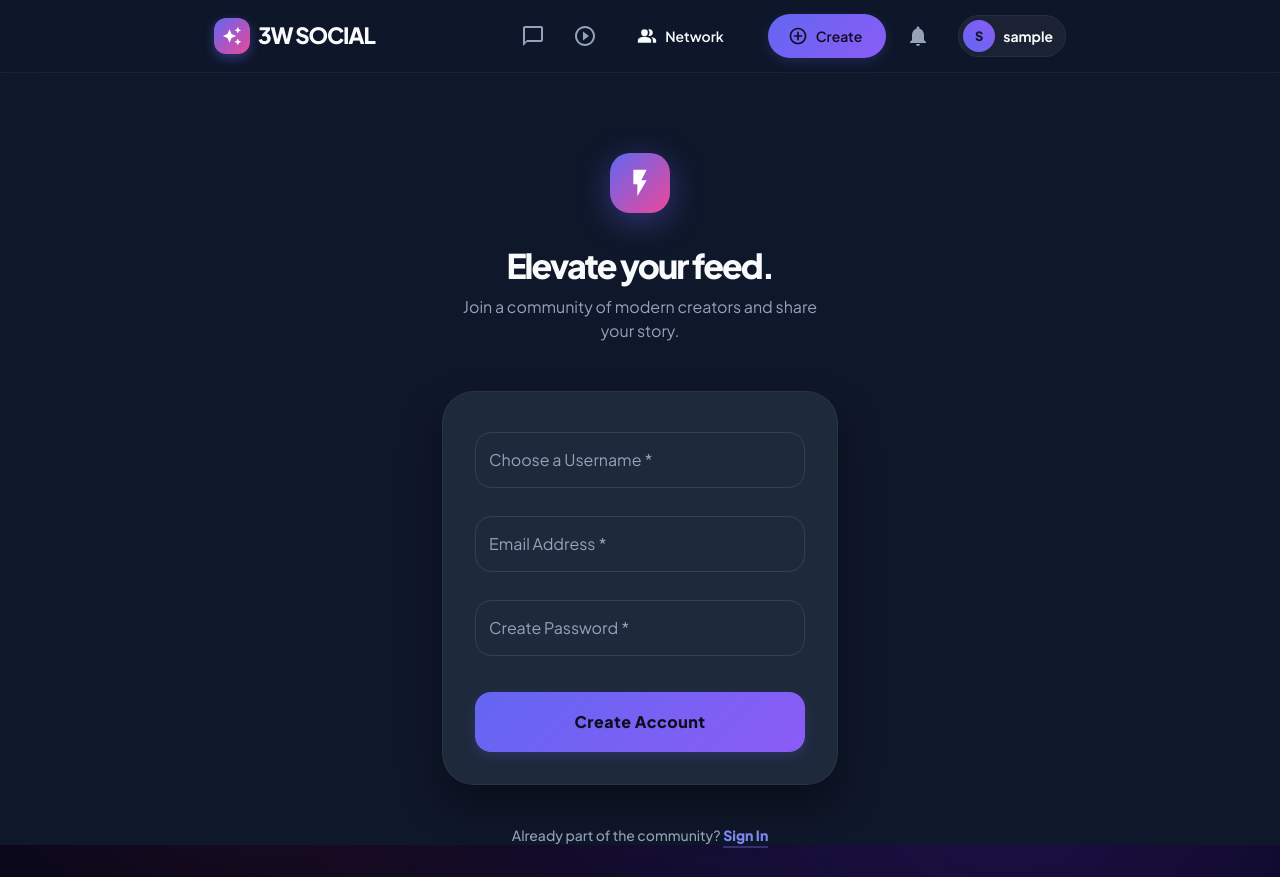
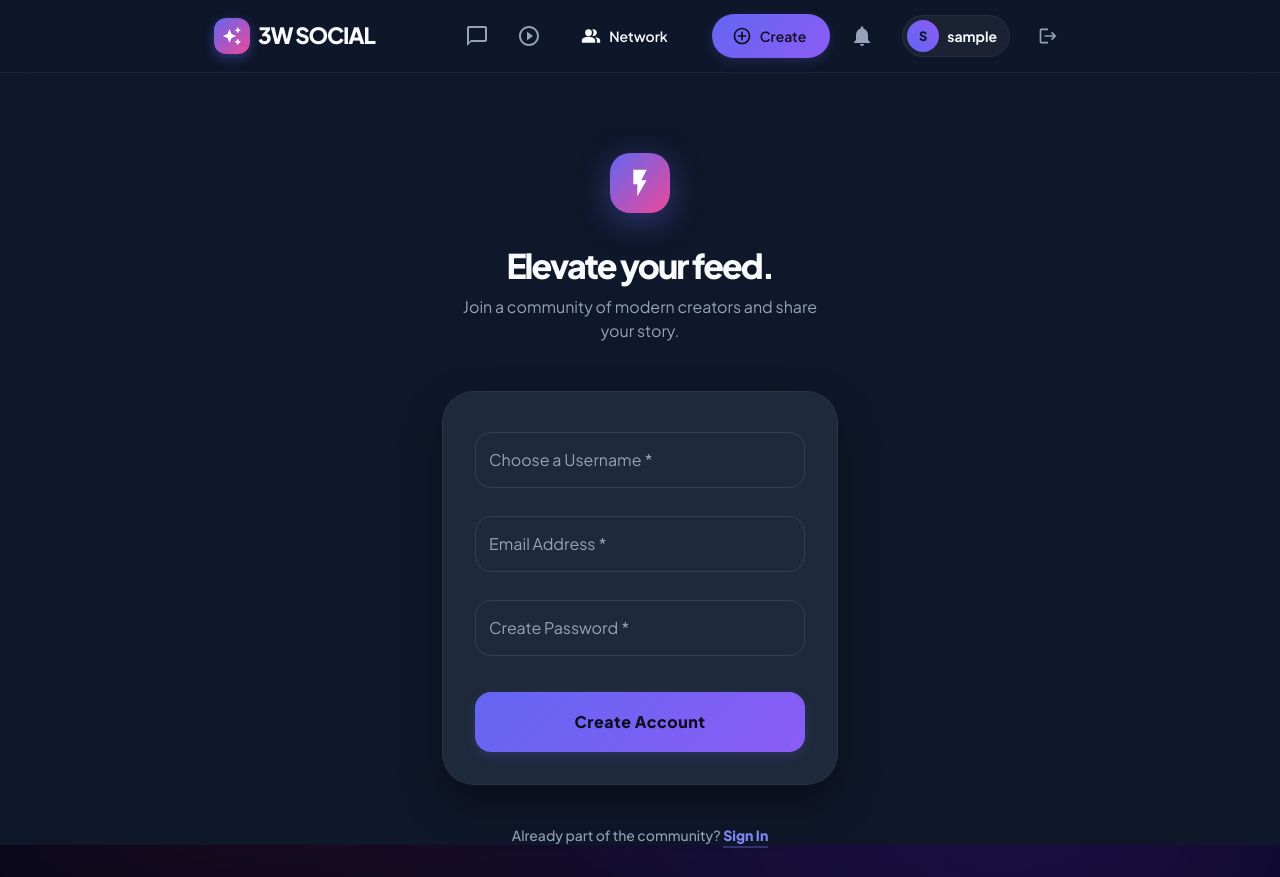
Before and after one commit to Gottapu-Komali/3W-SOCIAL, a React (Vite) app in the folder frontend/: page /signup in a window 1280 px wide. Built offline with nearby package versions, Linux system fonts and the light colour scheme; no server answers; sample sign-in values are in the browser's storage.

Commit message:
Add prominent logout buttons to Navbar and Profile page

```diff
--- a/frontend/src/components/Navbar.jsx
+++ b/frontend/src/components/Navbar.jsx
@@ -192,6 +192,20 @@ const Navbar = () => {
                                     </Typography>
                                 </Box>
 
+                                <Tooltip title="Logout">
+                                    <IconButton
+                                        onClick={handleLogout}
+                                        sx={{
+                                            ml: 1,
+                                            color: '#94A3B8',
+                                            '&:hover': { color: '#F43F5E', bgcolor: 'rgba(244, 63, 94, 0.1)' },
+                                            display: { xs: 'none', md: 'inline-flex' }
+                                        }}
+                                    >
+                                        <Logout fontSize="small" />
+                                    </IconButton>
+                                </Tooltip>
+
                                 <Menu
                                     anchorEl={anchorEl}
                                     open={open}
--- a/frontend/src/pages/Profile.jsx
+++ b/frontend/src/pages/Profile.jsx
@@ -88,7 +88,7 @@ const Profile = () => {
                                     <Typography variant="caption" sx={{ fontWeight: 600 }}>Joined {new Date(user.createdAt).toLocaleDateString()}</Typography>
                                 </Box>
                                 <Box sx={{ display: 'flex', gap: 1.5, mt: 1.5 }}>
-                                    {currentUser?.username !== user.username && (
+                                    {currentUser?.username !== user.username ? (
                                         <Button
                                             variant="contained"
                                             startIcon={<ChatBubbleOutline />}
@@ -103,6 +103,28 @@ const Profile = () => {
                                             }}
                                         >
                                             Message
+                                        </Button>
+                                    ) : (
+                                        <Button
+                                            variant="outlined"
+                                            onClick={() => {
+                                                localStorage.removeItem('token');
+                                                localStorage.removeItem('user');
+                                                window.location.href = '/login';
+                                            }}
+                                            size="small"
+                                            sx={{
+                                                borderRadius: '100px',
+                                                px: 3,
+                                                borderColor: 'rgba(244, 63, 94, 0.5)',
+                                                color: '#F43F5E',
+                                                '&:hover': {
+                                                    borderColor: '#F43F5E',
+                                                    bgcolor: 'rgba(244, 63, 94, 0.05)'
+                                                }
+                                            }}
+                                        >
+                                            Logout
                                         </Button>
                                     )}
                                 </Box>
```
